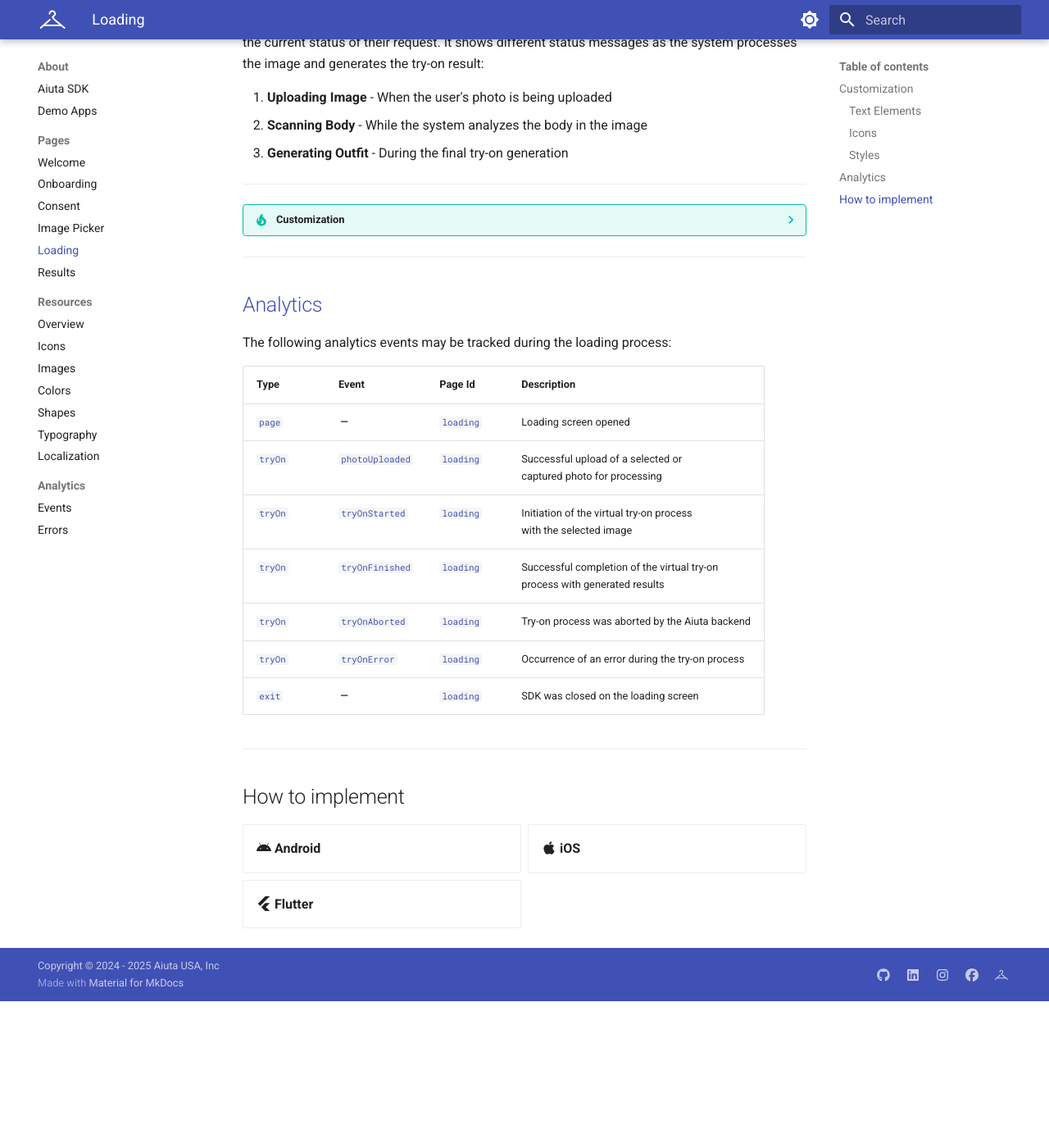
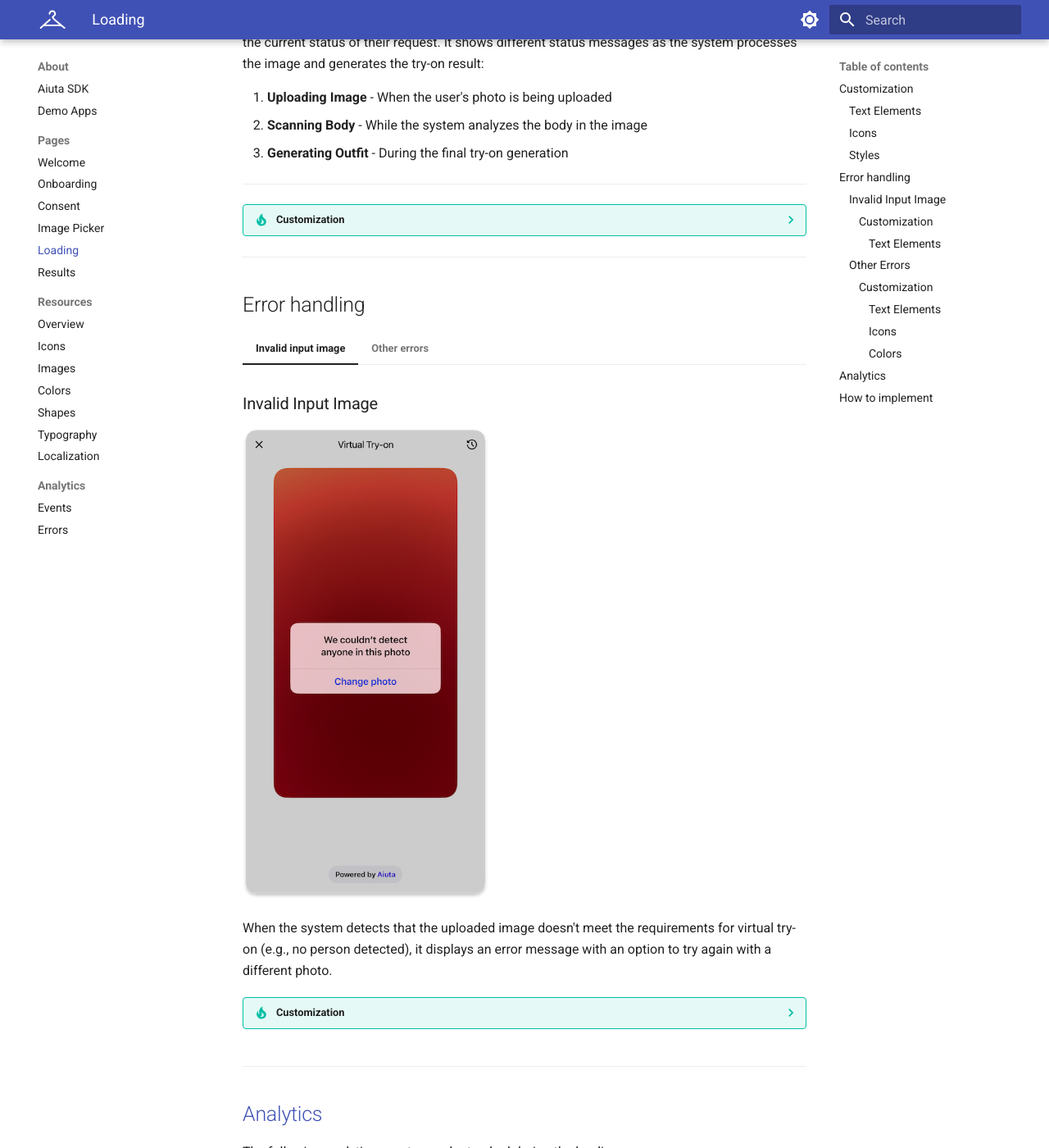
Before and after one commit to aiuta-com/docs, an MkDocs documentation site: the page built from docs/about/pages/loading-screen.md, in a window 1280 px wide and 1400 px high, scrolled down 814 px. Shown: the whole window at 82% size. Built offline with MkDocs 1.6.1 and Material for MkDocs 9.7.7, drawn with Linux system fonts in a browser that asks for light colours; before the commit the page ends 2035 px from its top, so only the background shows below that; some of the changed text lies outside the part shown.

```diff
--- a/docs/about/pages/loading-screen.md
+++ b/docs/about/pages/loading-screen.md
@@ -15,21 +15,64 @@
     ## Customization
 
     ##### [Text Elements](../resources/localization.md)
-    - `tryOnLoadingStatusUploadingImage` - Text displayed while uploading the image
-    - `tryOnLoadingStatusScanningBody` - Text displayed while scanning the body
-    - `tryOnLoadingStatusGeneratingOutfit` - Text displayed while generating the outfit
+    - Text for `tryOnLoadingStatusUploadingImage` state
+    - Text for `tryOnLoadingStatusScanningBody` state
+    - Text for `tryOnLoadingStatusGeneratingOutfit` state
 
     ##### [Icons](../resources/icons.md)
-    - `loading14` - Icon displayed during the loading process
+    - Optional `loading14` icon for the loading status
 
     !!! info "If no custom icon is provided"
-        SDK will draw system deafult activity indicator
+        SDK will draw system default activity indicator
 
     ##### [Styles](#)
-    - `backgroundGradient` - Custom gradient background colors
-    - `statusStyle` - Style for the status indicator:
+    - `backgroundGradient` for the loading animation
+    - `statusStyle` appearance:
         - `blurred` - Default blurred style with optional outline
         - `primary` - Solid button with primary background color
+
+---
+
+## Error handling
+
+=== "Invalid input image"
+
+    ### Invalid Input Image
+
+    ![Loading Screen](../../media/pages/loading-invalid.png){width=300}
+
+    When the system detects that the uploaded image doesn't meet the requirements for virtual try-on (e.g., no person detected), it displays an error message with an option to try again with a different photo.
+
+    ??? tip "Customization"
+
+        #### Customization
+
+        ##### [Text Elements](../resources/localization.md)
+        - `invalidInputImageDescription` message for the alert
+        - Label for the `invalidInputImageChangePhotoButton`
+
+=== "Other errors"
+
+    ### Other Errors
+
+    ![Loading Screen](../../media/pages/loading-error.png){width=300}
+
+    When other errors occur during the try-on process (such as network issues or server errors), the SDK displays an error snackbar with a message and retry option.
+
+    ??? tip "Customization"
+
+        #### Customization
+
+        ##### [Text Elements](../resources/localization.md)
+        - `defaultErrorMessage` displayed in the snackbar
+        - Label for the `tryAgainButton`
+
+        ##### [Icons](../resources/icons.md)
+        - `error36` icon in the snackbar
+
+        ##### [Colors](#)
+        - `errorBackground` color for the snackbar
+        - `errorPrimary` color for text and interactive elements
 
 ---
 
@@ -43,7 +86,7 @@
 | [`tryOn`](../analytics/analytics.md#event-categories) | [`photoUploaded`](../analytics/analytics.md#try-on-events) | [`loading`](../analytics/analytics.md#page-identifiers) | Successful upload of a selected or<br> captured photo for processing |
 | [`tryOn`](../analytics/analytics.md#event-categories) | [`tryOnStarted`](../analytics/analytics.md#try-on-events) | [`loading`](../analytics/analytics.md#page-identifiers) | Initiation of the virtual try-on process<br>with the selected image |
 | [`tryOn`](../analytics/analytics.md#event-categories) | [`tryOnFinished`](../analytics/analytics.md#try-on-events) | [`loading`](../analytics/analytics.md#page-identifiers) | Successful completion of the virtual try-on<br>process with generated results |
-| [`tryOn`](../analytics/analytics.md#event-categories) | [`tryOnAborted`](../analytics/analytics.md#try-on-events) | [`loading`](../analytics/analytics.md#page-identifiers) | Try-on process was aborted by the Aiuta backend |
+| [`tryOn`](../analytics/analytics.md#event-categories) | [`tryOnAborted`](../analytics/analytics.md#try-on-events) | [`loading`](../analytics/analytics.md#page-identifiers) | Try-on process was aborted by the Aiuta<br>backend due to an invalid input image |
 | [`tryOn`](../analytics/analytics.md#event-categories) | [`tryOnError`](../analytics/analytics.md#try-on-events) | [`loading`](../analytics/analytics.md#page-identifiers) | Occurrence of an error during the try-on process |
 | [`exit`](../analytics/analytics.md#event-categories) | :material-minus: | [`loading`](../analytics/analytics.md#page-identifiers) | SDK was closed on the loading screen |
 
```
Also changed, not shown: docs/about/pages/results-screen.md (+223 -0 lines), docs/media/pages/loading-error.png (added), docs/media/pages/loading-invalid.png (added), docs/media/pages/results-cart.png (added), docs/media/pages/results-continue.png (added), docs/media/pages/results-feedback-gratitude.png (added), docs/media/pages/results-feedback-other.png (added), docs/media/pages/results-feedback.png (added), docs/media/pages/results-fit.png (added), docs/media/pages/results.png (added).
